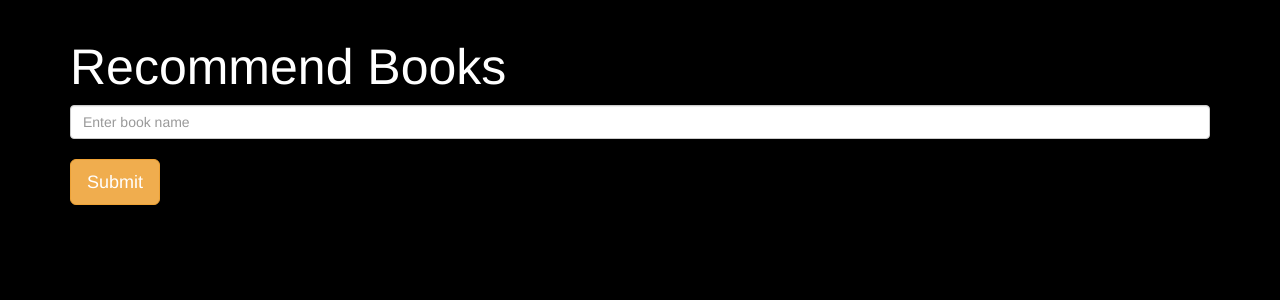
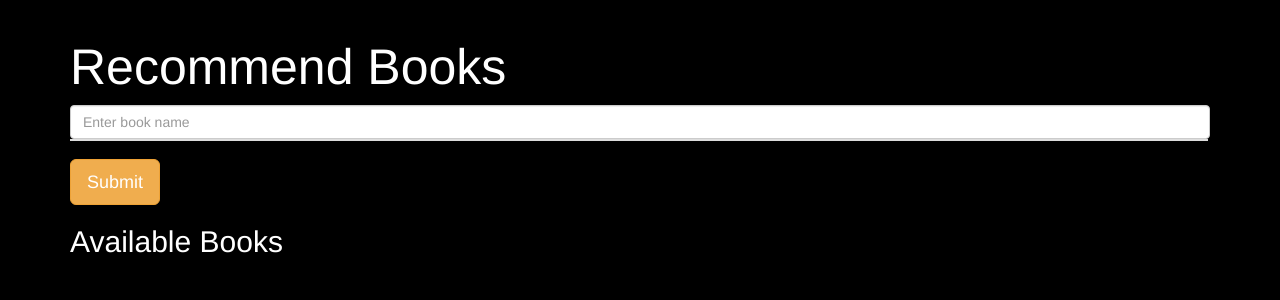
Before and after one commit to rohitcuby/Book_Recommendation_User_Based, a Flask app: page /recommend in a window 1280 px wide. Shown: the part 52-352 px from the top of the page. Run offline with Flask 3, Linux system fonts and the light colour scheme; parts of the project's set-up code (start-up, migrations or seed data) failed here and were passed over.

Commit message:
fixing bugs

```diff
--- a/app.py
+++ b/app.py
@@ -23,26 +23,41 @@ def index():
 @app.route('/recommend')
 def recommend_ui():
     initial = True
-    return render_template('recommend.html', initial=initial)
+    user_input = request.args.get('user_input', '')
+    suggestions = []
+
+    if user_input:
+        suggestions = [book for book in pt.index if user_input.lower() in book.lower()]
+
+    all_books = list(pt.index)  # Get all book titles
+
+    return render_template('recommend.html', initial=initial, user_input=user_input, suggestions=suggestions, data=[], all_books=all_books)
 
 @app.route('/recommend_books', methods=['POST'])
 def recommend():
     user_input = request.form.get('user_input')
     similar_items = []
-    if len(np.where(pt.index == user_input)[0]) != 0:
-        index = np.where(pt.index == user_input)[0][0]
+    message = None
+
+    if user_input in pt.index:
+        index = pt.index.get_loc(user_input)
         similar_items = sorted(list(enumerate(similarity_scores[index])), key=lambda x: x[1], reverse=True)[1:5]
 
-    data = []
-    for i in similar_items:
-        item = []
-        temp_df = books[books['Book-Title'] == pt.index[i[0]]]
-        item.extend(list(temp_df.drop_duplicates('Book-Title')['Book-Title'].values))
-        item.extend(list(temp_df.drop_duplicates('Book-Title')['Book-Author'].values))
-        item.extend(list(temp_df.drop_duplicates('Book-Title')['Image-URL-M'].values))
-        data.append(item)
+        data = []
+        for i in similar_items:
+            item = []
+            temp_df = books[books['Book-Title'] == pt.index[i[0]]]
+            item.extend(list(temp_df.drop_duplicates('Book-Title')['Book-Title'].values))
+            item.extend(list(temp_df.drop_duplicates('Book-Title')['Book-Author'].values))
+            item.extend(list(temp_df.drop_duplicates('Book-Title')['Image-URL-M'].values))
+            data.append(item)
+    else:
+        message = "The book is not in the database."
+        data = []
 
-    return render_template('recommend.html', data=data)
+    all_books = list(pt.index)  # Get all book titles
+
+    return render_template('recommend.html', data=data, message=message, user_input=user_input, suggestions=[], all_books=all_books)
 
 @app.route('/contact')
 def contact():
--- a/requirements.txt
+++ b/requirements.txt
@@ -2,3 +2,4 @@ Flask==3.0.3
 numpy==2.0.1
 pandas==2.2.2
 gunicorn
+requests
--- a/templates/recommend.html
+++ b/templates/recommend.html
@@ -4,12 +4,31 @@
     <meta charset="UTF-8">
     <title>Book Recommender System</title>
     <link rel="stylesheet" href="https://cdn.jsdelivr.net/npm/bootstrap@3.3.7/dist/css/bootstrap.min.css" integrity="sha384-BVYiiSIFeK1dGmJRAkycuHAHRg32OmUcww7on3RYdg4Va+PmSTsz/K68vbdEjh4u" crossorigin="anonymous">
+    <style>
+        .text-white {
+            color: white;
+        }
+        .suggestion-list {
+            background-color: white;
+            border: 1px solid #ddd;
+            max-height: 150px;
+            overflow-y: auto;
+            position: absolute;
+            width: calc(100% - 2px);
+        }
+        .suggestion-list li {
+            padding: 10px;
+            cursor: pointer;
+        }
+        .suggestion-list li:hover {
+            background-color: #ddd;
+        }
+        .book-list {
+            max-height: 200px;
+            overflow-y: auto;
+        }
+    </style>
 </head>
-<style>
-    .text-white {
-        color: white;
-    }
-</style>
 <body style="background-color: black">
 
     <nav class="navbar" style="background-color: #00a65a">
@@ -26,9 +45,31 @@
             <div class="col-md-12">
                 <h1 class="text-white" style="font-size: 50px">Recommend Books</h1>
                 <form action="/recommend_books" method="post">
-                    <input name="user_input" type="text" class="form-control" placeholder="Enter book name"><br>
+                    <div style="position: relative;">
+                        <input name="user_input" type="text" class="form-control" placeholder="Enter book name" autocomplete="off" value="{{ user_input }}">
+                        <ul class="suggestion-list">
+                            {% if suggestions %}
+                                {% for book in suggestions %}
+                                    <li><a href="?user_input={{ book }}">{{ book }}</a></li>
+                                {% endfor %}
+                            {% endif %}
+                        </ul>
+                    </div><br>
                     <input type="submit" class="btn btn-lg btn-warning">
                 </form>
+
+                {% if message %}
+                    <div class="alert alert-danger">{{ message }}</div>
+                {% endif %}
+
+                <div class="book-list">
+                    <h2 class="text-white">Available Books</h2>
+                    <ul>
+                        {% for book in all_books %}
+                            <li class="text-white">{{ book }}</li>
+                        {% endfor %}
+                    </ul>
+                </div>
             </div>
 
             {% if data %}
```
Also changed, not shown: templates/contact.html (line endings or trailing spaces), templates/index.html (line endings or trailing spaces).
